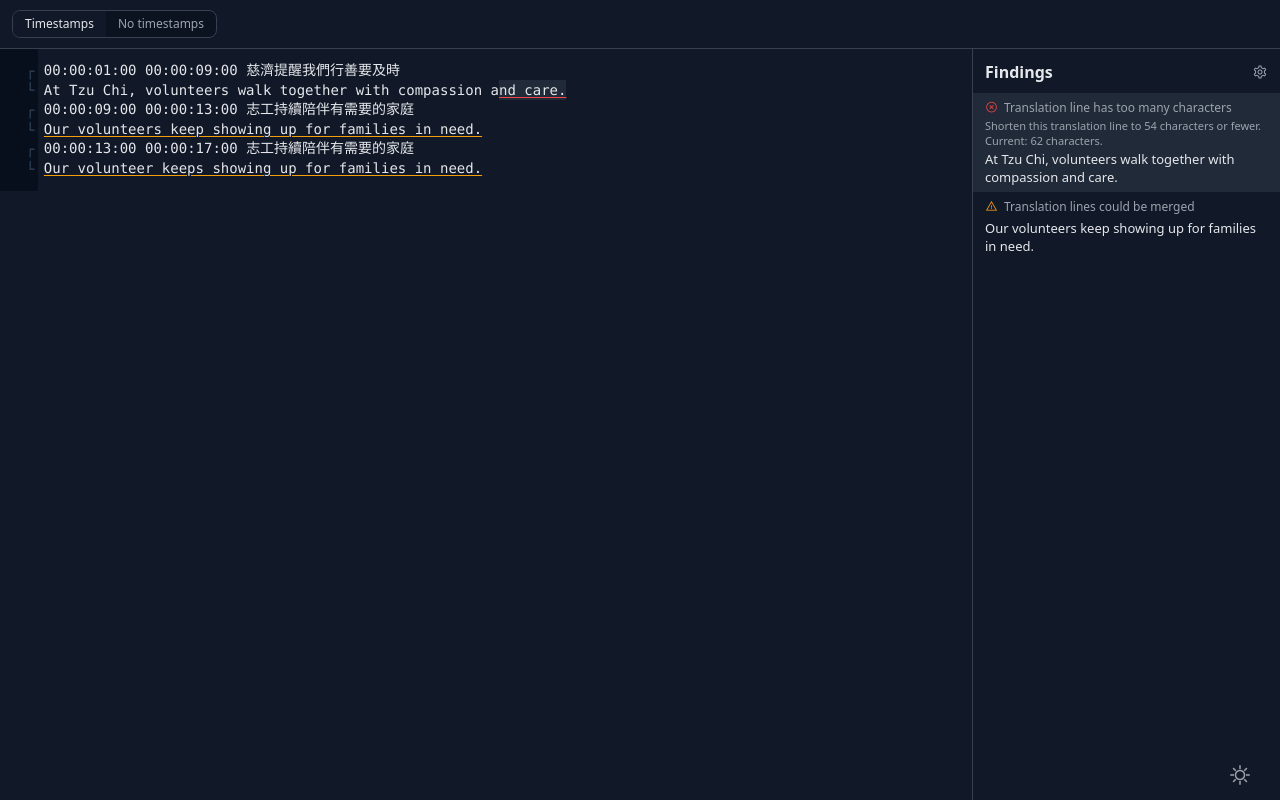
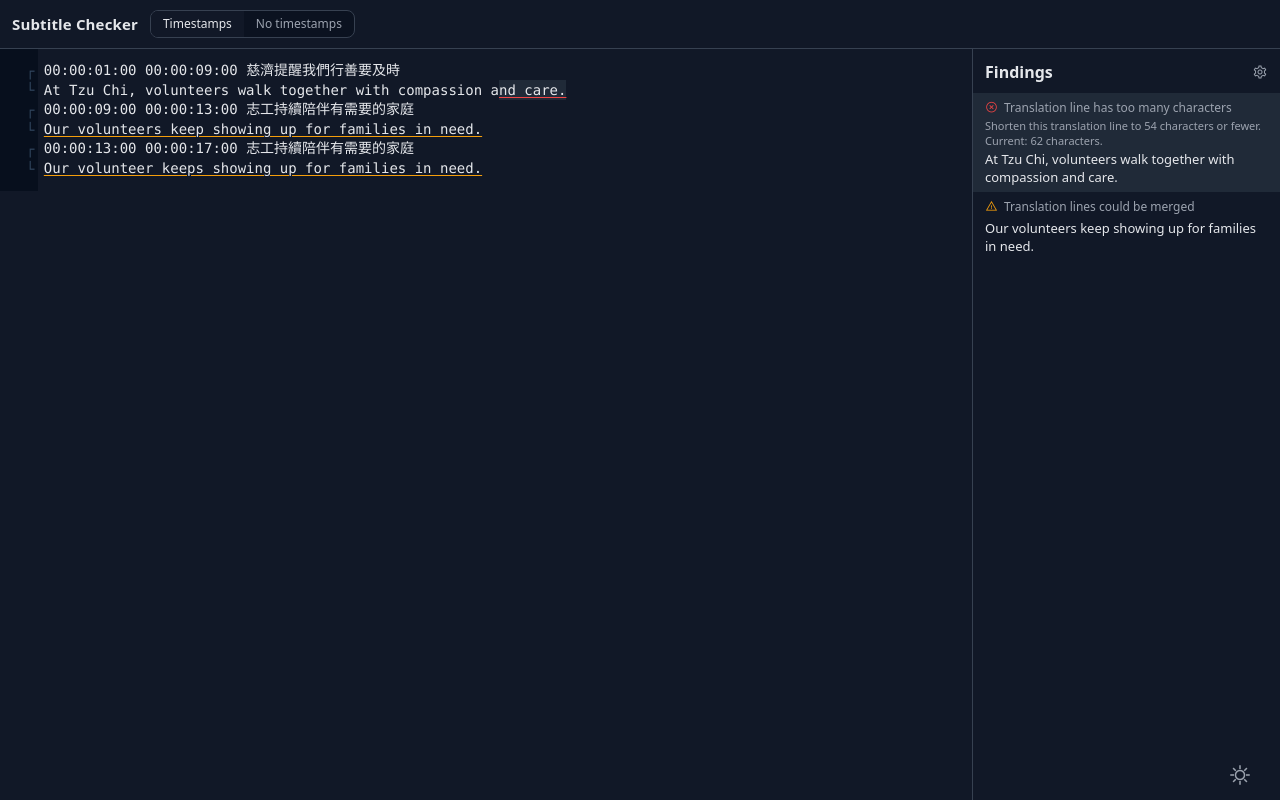
Before and after one commit to weiying-chen/sub, a React (Vite) app: page / in a window 1280 px wide. Built offline with nearby package versions, Linux system fonts and the light colour scheme; a web font is replaced by a local one.

Commit message:
Add topbar title

```diff
--- a/src/App.tsx
+++ b/src/App.tsx
@@ -862,6 +862,8 @@ export default function App({
       className={`app-shell${suppressFindingMotion ? " findings-motion-paused" : ""}`}
     >
       <div className="app-topbar">
+        <div className="app-topbar-main">
+          <h1 className="app-title">Subtitle Checker</h1>
           <div className="mode-switcher" role="group" aria-label="Analysis mode">
             {ANALYSIS_TYPE_OPTIONS.map((option) => (
               <button
@@ -876,6 +878,7 @@ export default function App({
                 {option.label}
               </button>
             ))}
+          </div>
         </div>
       </div>
       <div className="app-editor-wrap">
--- a/src/index.css
+++ b/src/index.css
@@ -215,6 +215,23 @@ body {
   padding: 10px 12px;
   border-bottom: 1px solid var(--border);
   background: var(--bg);
+}
+
+.app-topbar-main {
+  display: flex;
+  align-items: center;
+  gap: 12px;
+  min-width: 0;
+}
+
+.app-title {
+  margin: 0;
+  font-size: 15px;
+  line-height: 1.1;
+  font-weight: 600;
+  color: var(--text);
+  letter-spacing: 0.01em;
+  white-space: nowrap;
 }
 
 .mode-switcher {
```
Lines whose indentation alone changed are shown as unchanged.
